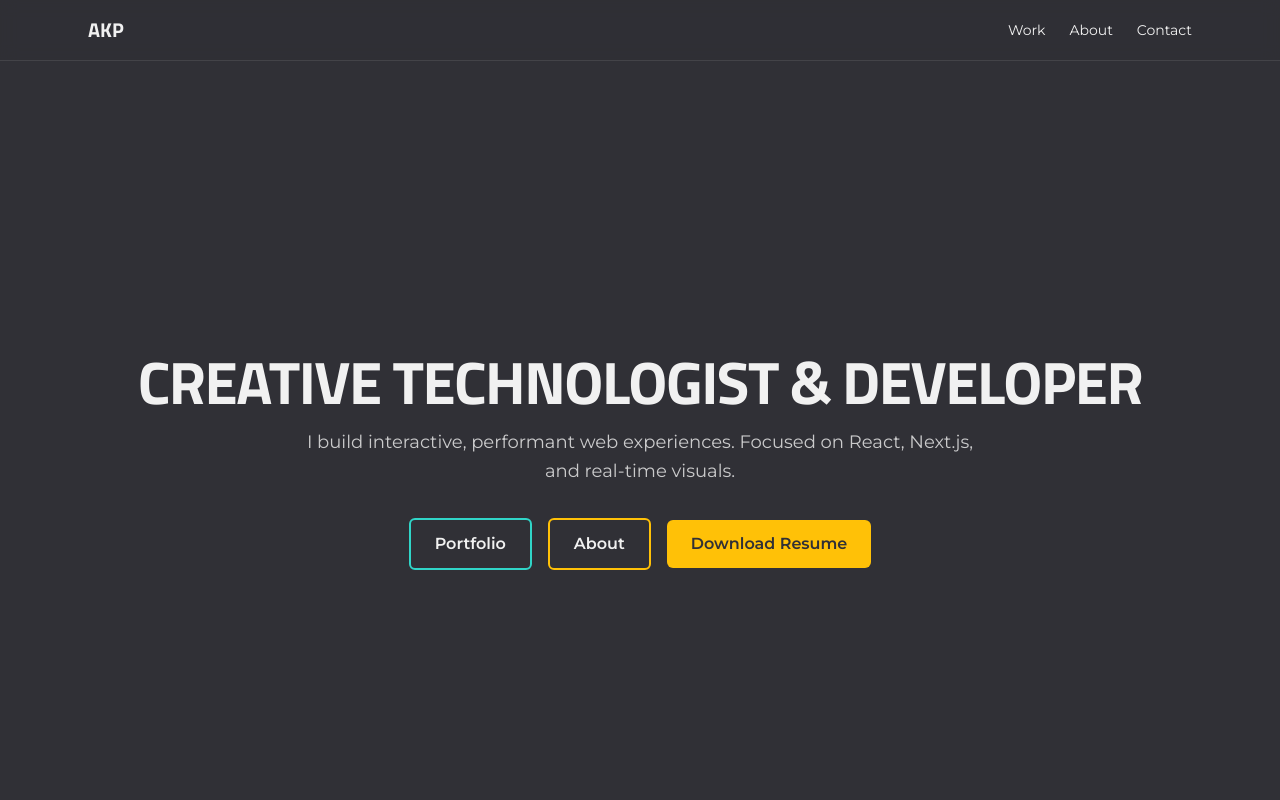
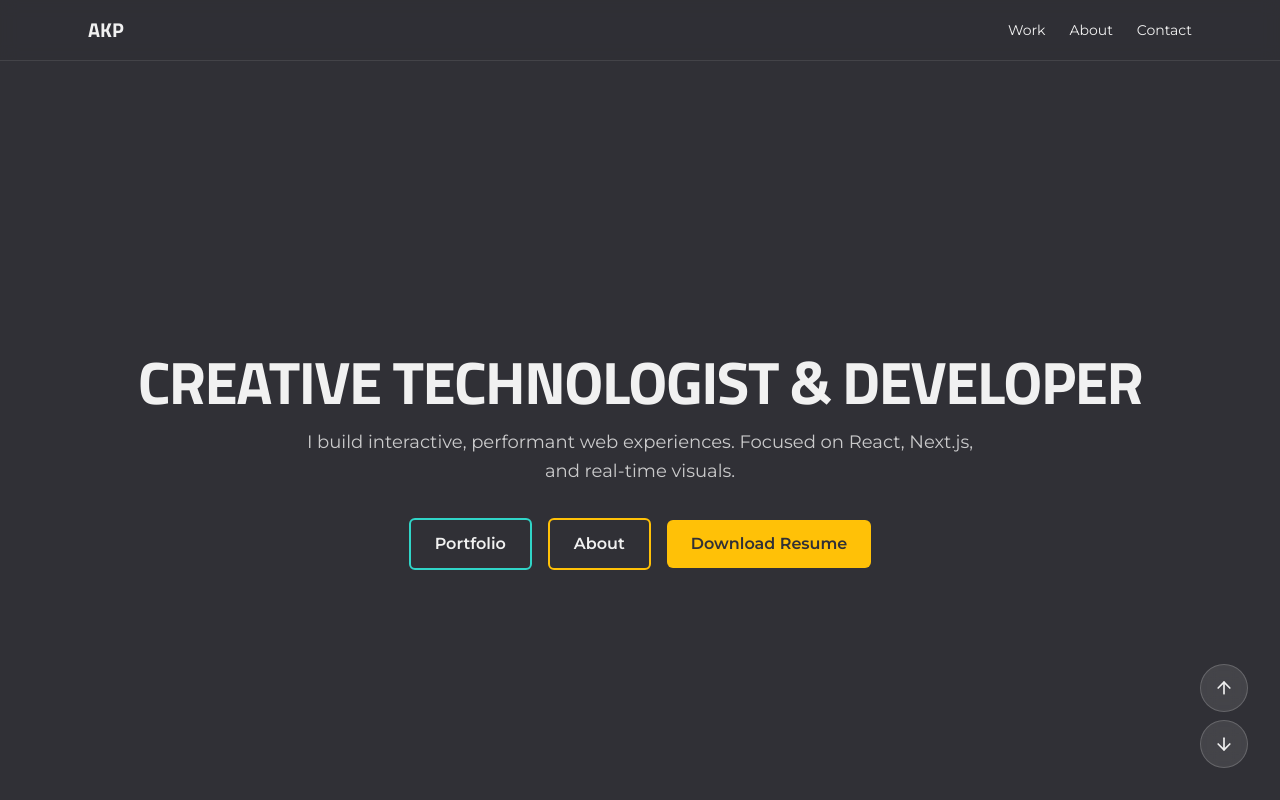
Before and after one commit to Aprattcodes/akpfolio-next, a Next.js app: page / in a window 1280 px wide. Shown: the top 800 px of the page. Built offline with nearby package versions, Linux system fonts and the light colour scheme; a web font is replaced by a local one.

Commit message:
[design] add scroll navigation buttons and link portfolio button to projects

```diff
--- a/src/app/components/ProjectsList.tsx
+++ b/src/app/components/ProjectsList.tsx
@@ -64,7 +64,7 @@ export default function ProjectsList({ activeSection }: ProjectsListProps) {
                 initial={{ opacity: 0, x: -20 }}
                 animate={{ opacity: 1, x: 0 }}
                 transition={{ duration: 0.4, delay: index * 0.1 }}
-                className={`group py-6 px-4 rounded-lg transition-all duration-300 ${
+                className={`group p-4 rounded-lg transition-all duration-300 ${
                   isActive ? "bg-lightest/10" : "hover:bg-lightest/5"
                 }`}
               >
--- /dev/null
+++ b/src/app/components/ScrollButtons.tsx
@@ -0,0 +1,41 @@
+"use client";
+
+import { motion } from "framer-motion";
+import { ArrowUp, ArrowDown } from "lucide-react";
+
+export default function ScrollButtons() {
+  const scrollUp = () => {
+    window.scrollBy({ top: -window.innerHeight, behavior: "smooth" });
+  };
+
+  const scrollDown = () => {
+    window.scrollBy({ top: window.innerHeight, behavior: "smooth" });
+  };
+
+  return (
+    <motion.div
+      initial={{ opacity: 0, x: -20 }}
+      animate={{ opacity: 1, x: 0 }}
+      transition={{ duration: 0.6, delay: 1 }}
+      className="fixed bottom-8 right-8 z-50 flex flex-col space-y-2"
+    >
+      {/* Scroll Up Button */}
+      <button
+        onClick={scrollUp}
+        className="flex items-center justify-center w-12 h-12 rounded-full bg-lightest/10 backdrop-blur-sm border border-lightest/20 text-lightest hover:bg-accent2/20 hover:border-accent2 transition-all duration-300 group"
+        aria-label="Scroll up"
+      >
+        <ArrowUp size={20} className="group-hover:scale-110 transition-transform" />
+      </button>
+
+      {/* Scroll Down Button */}
+      <button
+        onClick={scrollDown}
+        className="flex items-center justify-center w-12 h-12 rounded-full bg-lightest/10 backdrop-blur-sm border border-lightest/20 text-lightest hover:bg-accent2/20 hover:border-accent2 transition-all duration-300 group"
+        aria-label="Scroll down"
+      >
+        <ArrowDown size={20} className="group-hover:scale-110 transition-transform" />
+      </button>
+    </motion.div>
+  );
+}
--- a/src/app/page.tsx
+++ b/src/app/page.tsx
@@ -8,19 +8,22 @@ import JLASection from "@/app/components/JLASection";
 import CreativeTechSection from "@/app/components/CreativeTechSection";
 import PortfolioSection from "@/app/components/PortfolioSection";
 import ContactSection from "@/app/components/ContactSection";
+import ScrollButtons from "@/app/components/ScrollButtons";
 import { useActiveSection } from "@/app/hooks/useActiveSection";
 
 export default function Home() {
   const activeSection = useActiveSection(["vast", "public-involvement", "creative-tech", "portfolio-site"]);
 
   return (
-    <main className="bg-darkest text-lightest">
+    <>
+      <ScrollButtons />
+      <main className="bg-darkest text-lightest">
       {/* Full-width intro sections */}
       <Hero />
       <Bio />
 
       {/* Split-screen project showcase */}
-      <div className="flex flex-col md:flex-row">
+      <div id="projects" className="flex flex-col md:flex-row">
         {/* Left: Sticky Project List */}
         <aside className="md:w-1/2 md:sticky md:top-0 md:h-screen md:overflow-hidden">
           <ProjectsList activeSection={activeSection} />
@@ -38,5 +41,6 @@ export default function Home() {
       {/* Full-width outro section */}
       <ContactSection />
     </main>
+    </>
   );
 }
```
